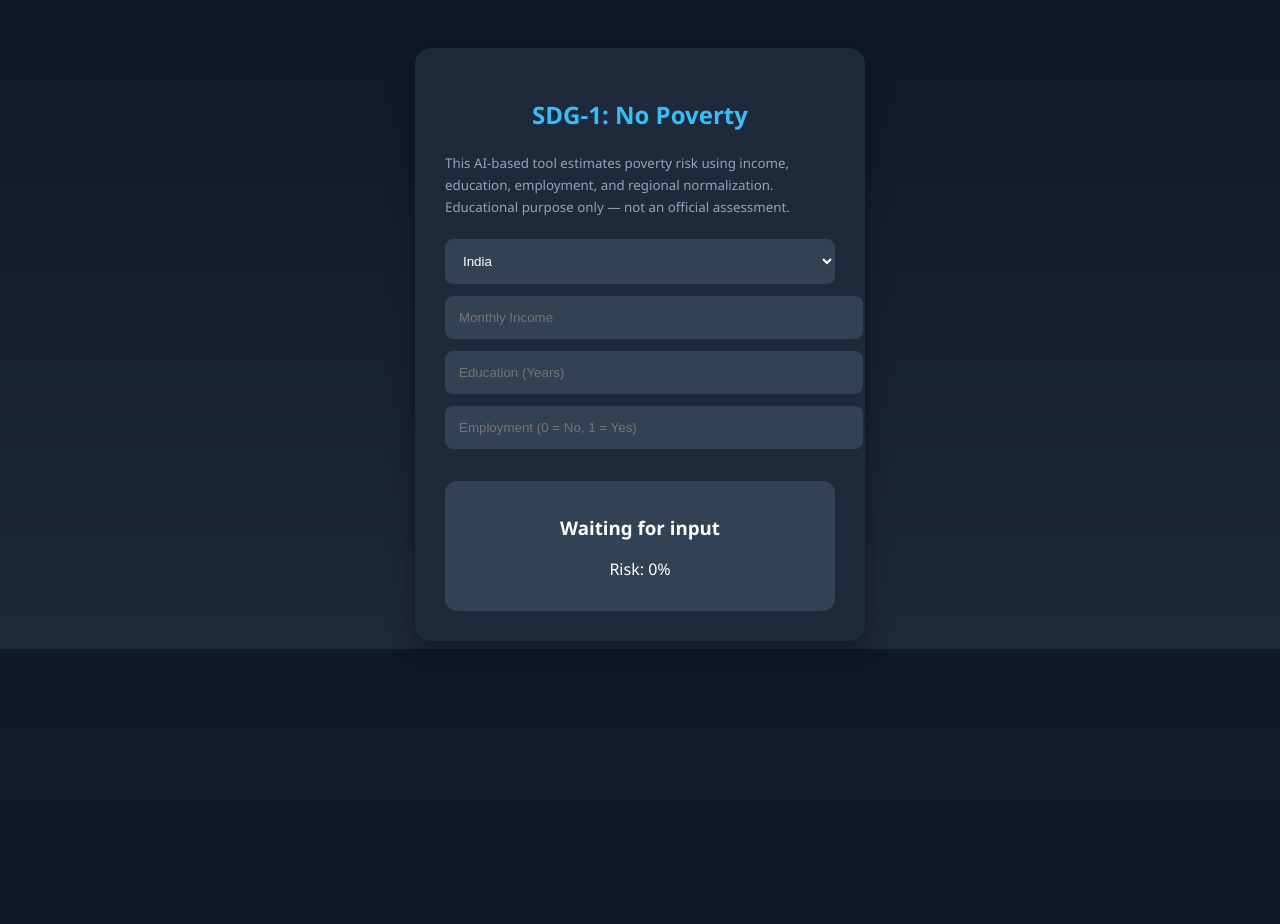
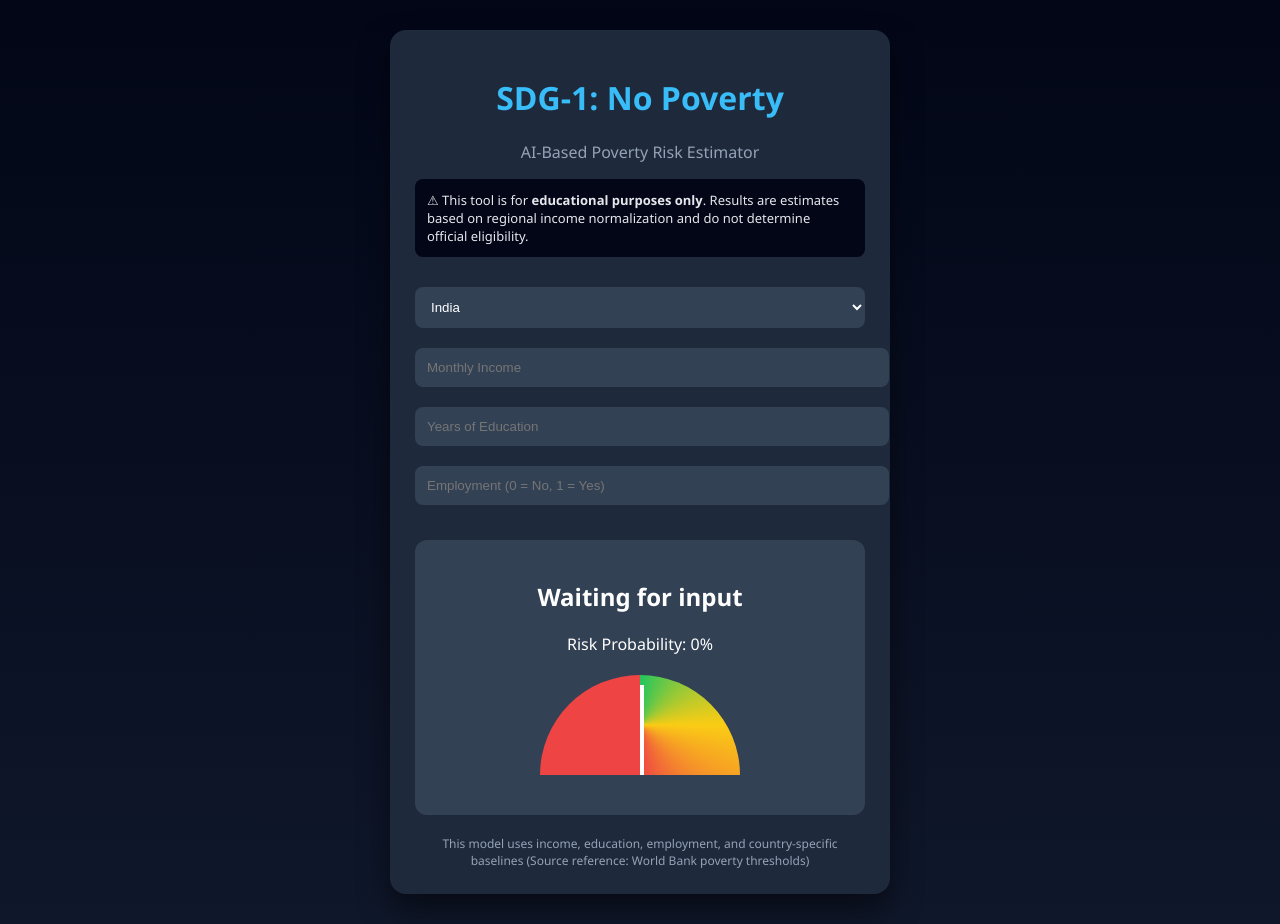
Before and after one commit to Github-of-dp/SDG_Poverty_App, a Flask app: page / in a window 1280 px wide. Before the commit the page ends 649 px from the top, so only its background shows below. Run offline with Flask 3, Linux system fonts and the light colour scheme.

Commit message:
Update index.html

```diff
--- a/templates/index.html
+++ b/templates/index.html
@@ -7,36 +7,79 @@
 
 <style>
 body {
-    font-family: 'Segoe UI', Tahoma;
-    background: linear-gradient(to bottom, #0f172a, #1e293b);
-    color: #fff;
-    display: flex;
-    justify-content: center;
+    font-family: 'Segoe UI', sans-serif;
+    background: linear-gradient(to bottom, #020617, #0f172a);
+    color: white;
+    margin: 0;
 }
-.container { margin-top: 40px; max-width: 450px; width: 100%; }
+.container {
+    max-width: 500px;
+    margin: auto;
+    padding: 30px;
+}
 .card {
     background: #1e293b;
+    padding: 25px;
     border-radius: 16px;
-    padding: 30px;
-    box-shadow: 0 8px 25px rgba(0,0,0,0.4);
+    box-shadow: 0 15px 30px rgba(0,0,0,0.5);
 }
+h1 { color: #38bdf8; text-align: center; }
+.subtitle { text-align: center; color: #94a3b8; }
+
+.warning {
+    background: #020617;
+    padding: 12px;
+    border-radius: 8px;
+    font-size: 13px;
+    color: #e5e7eb;
+    margin-bottom: 20px;
+}
+
 input, select {
     width: 100%;
-    padding: 14px;
-    margin-bottom: 12px;
+    padding: 12px;
+    margin: 10px 0;
     border-radius: 8px;
     border: none;
     background: #334155;
     color: white;
 }
+
 .result {
+    margin-top: 25px;
+    padding: 20px;
     background: #334155;
-    padding: 15px;
     border-radius: 12px;
+    text-align: center;
+}
+
+.gauge {
+    margin: 20px auto;
+    width: 200px;
+    height: 100px;
+    background: conic-gradient(#22c55e 0deg, #facc15 90deg, #ef4444 180deg);
+    border-radius: 200px 200px 0 0;
+    position: relative;
+}
+
+.pointer {
+    position: absolute;
+    bottom: 0;
+    left: 50%;
+    width: 4px;
+    height: 90px;
+    background: white;
+    transform-origin: bottom;
+    transform: rotate(0deg);
+    transition: transform 0.8s ease;
+}
+
+.footer {
+    font-size: 12px;
+    color: #94a3b8;
     margin-top: 20px;
     text-align: center;
 }
-small { color: #94a3b8; }
 </style>
 </head>
 
@@ -44,68 +87,67 @@ small { color: #94a3b8; }
 <div class="container">
 <div class="card">
 
-<h2 style="text-align:center;color:#38bdf8">SDG-1: No Poverty</h2>
+<h1>SDG-1: No Poverty</h1>
+<p class="subtitle">AI-Based Poverty Risk Estimator</p>
 
-<small>
-This AI-based tool estimates poverty risk using income, education, employment,
-and regional normalization.
-Educational purpose only — not an official assessment.
-</small>
-
-<br><br>
+<div class="warning">
+⚠ This tool is for <b>educational purposes only</b>.
+Results are estimates based on regional income normalization and do not determine official eligibility.
+</div>
 
 <select id="country">
-    <option>India</option>
-    <option>USA</option>
-    <option>UK</option>
-    <option>UAE</option>
-    <option>Nigeria</option>
+{% for c in countries %}
+<option value="{{c}}">{{c}}</option>
+{% endfor %}
 </select>
 
 <input id="income" type="number" placeholder="Monthly Income">
-<input id="education" type="number" placeholder="Education (Years)">
+<input id="education" type="number" placeholder="Years of Education">
 <input id="employment" type="number" placeholder="Employment (0 = No, 1 = Yes)">
 
 <div class="result">
-    <h3 id="status">Waiting for input</h3>
-    <p id="probability">Risk: 0%</p>
-    <small id="note"></small>
+<h2 id="status">Waiting for input</h2>
+<p id="prob">Risk Probability: 0%</p>
+
+<div class="gauge">
+<div class="pointer" id="pointer"></div>
+</div>
+</div>
+
+<div class="footer">
+This model uses income, education, employment, and country-specific baselines
+(Source reference: World Bank poverty thresholds)
 </div>
 
 </div>
 </div>
 
 <script>
-async function predict() {
-    const payload = {
-        income: document.getElementById("income").value,
-        education: document.getElementById("education").value,
-        employment: document.getElementById("employment").value,
-        country: document.getElementById("country").value
-    };
+const inputs = ["income", "education", "employment", "country"];
+inputs.forEach(id => document.getElementById(id).addEventListener("input", predict));
 
-    if (!payload.income || !payload.education || !payload.employment) return;
+function predict() {
+    const income = document.getElementById("income").value;
+    if (!income) return;
 
-    const res = await fetch("/predict", {
+    fetch("/predict", {
         method: "POST",
         headers: {"Content-Type": "application/json"},
-        body: JSON.stringify(payload)
+        body: JSON.stringify({
+            income: income,
+            education: document.getElementById("education").value,
+            employment: document.getElementById("employment").value,
+            country: document.getElementById("country").value
+        })
+    })
+    .then(res => res.json())
+    .then(data => {
+        document.getElementById("status").innerText = data.status;
+        document.getElementById("prob").innerText = `Risk Probability: ${data.risk_probability}%`;
+        document.getElementById("pointer").style.transform =
+            `rotate(${data.risk_probability * 1.8}deg)`;
     });
-
-    const data = await res.json();
-
-    document.getElementById("probability").innerText =
-        `Risk Probability: ${data.probability}%`;
-
-    document.getElementById("status").innerText =
-        data.risk ? "High Poverty Risk" : "Low Poverty Risk";
-
-    document.getElementById("note").innerText =
-        `Income normalized for ${payload.country}`;
 }
-
-document.querySelectorAll("input, select")
-.forEach(el => el.addEventListener("input", predict));
 </script>
 
 </body>
```
